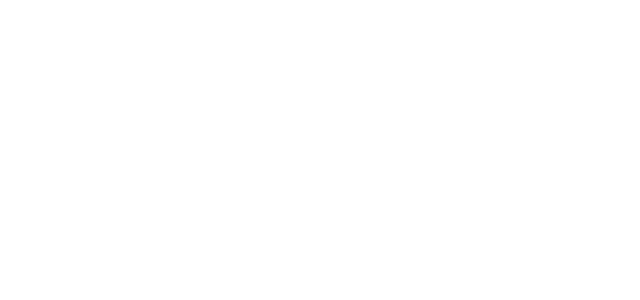
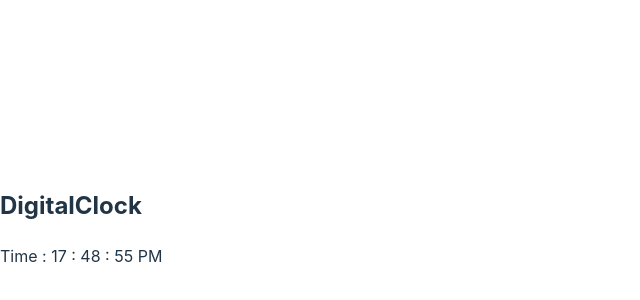
Before and after one commit to Parth-G27/React-Playground, a React (Vite) app: page /digital-clock in a window 1280 px wide. Shown: the part 174-474 px from the top of the page, without its empty margins (0-640 px from the left). Built offline with nearby package versions, Linux system fonts and the light colour scheme.

Commit message:
Added Digital Clock

```diff
--- a/src/App.jsx
+++ b/src/App.jsx
@@ -15,6 +15,7 @@ import ToDoListApp from "./components/ToDoListApp";
 import Testing from "./components/Testing";
 import CountAndColor from "./components/CountAndColor" ;
 import WidthAndHeightOfWindow from "./components/WidthAndHeightOfWindow";
+import DigitalClock from "./components/DigitalClock";
 
 function App() {
   return (
@@ -78,6 +79,10 @@ function App() {
           <WidthAndHeightOfWindow />
         </Route>
 
+        <Route exact path="/digital-clock">
+          <DigitalClock />
+        </Route>
+
         <Route exact path="/testing">
           <Testing />
         </Route>
--- /dev/null
+++ b/src/components/DigitalClock.jsx
@@ -0,0 +1,36 @@
+
+import {useEffect, useState} from 'react'
+
+const DigitalClock = () => {
+
+    const [time, settime] = useState(new Date())
+
+    useEffect(() => {
+      const interval = setInterval(() => {
+        settime(new Date())
+      }, 1000);
+
+      return () => {
+        clearInterval(interval)
+      }
+    },[])
+
+    function handelTime(){
+      var hours = time.getHours();
+      var minutes = time.getMinutes();
+      var seconds = time.getSeconds()
+      var median = hours<=12 ?  "AM" : "PM";
+      return `${hours} : ${minutes} : ${seconds} ${median}` ;
+    }
+
+  return (
+    <>
+    <h2>DigitalClock</h2>
+    <p>Time : {handelTime()}</p>
+
+
+    </>
+  )
+}
+
+export default DigitalClock
```
